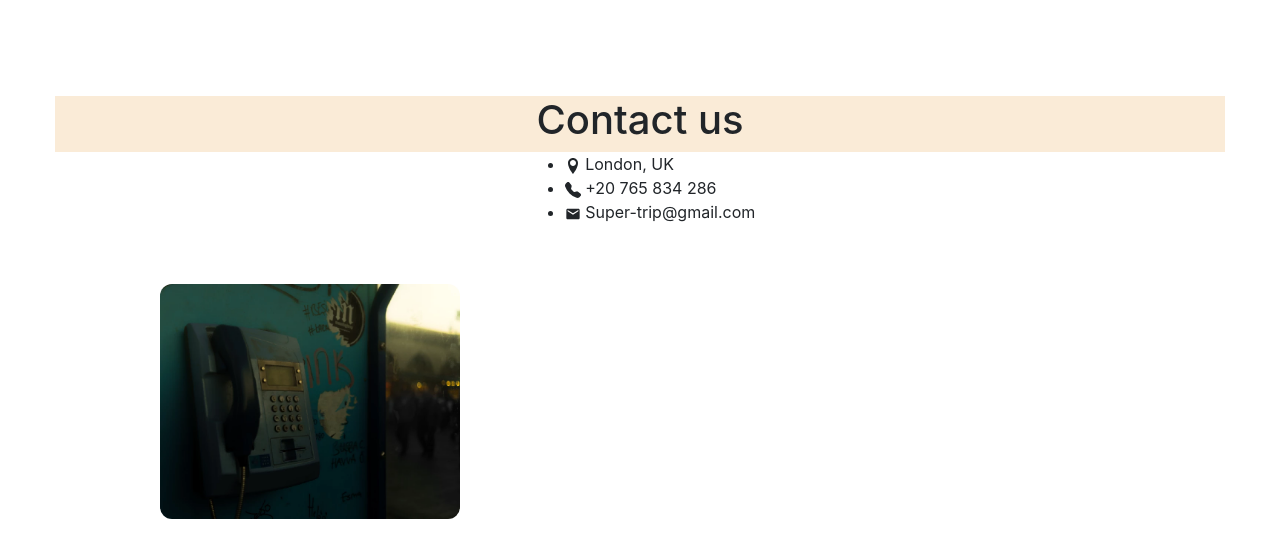
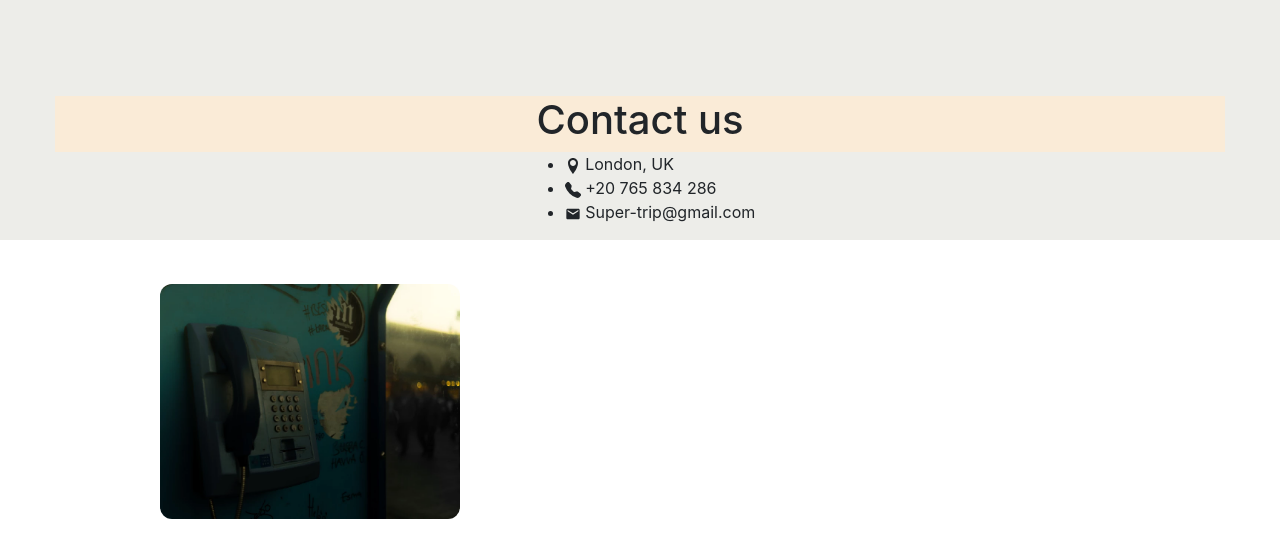
Before and after one commit to Tarek994/bg-React, a React (Create React App) app: page / in a window 1280 px wide. Shown: the top 558 px of the page. Built offline with nearby package versions, Linux system fonts and the light colour scheme.

Commit message:
style(contact.css): set the background color for the contact page

```diff
--- a/src/Components/contact/Contact.css
+++ b/src/Components/contact/Contact.css
@@ -1,7 +1,8 @@
 .contact{
 
+  background-color: #edede9;
+}
 
-}
 .main-contact{
   max-width: 1200px;
   margin: auto;
```
